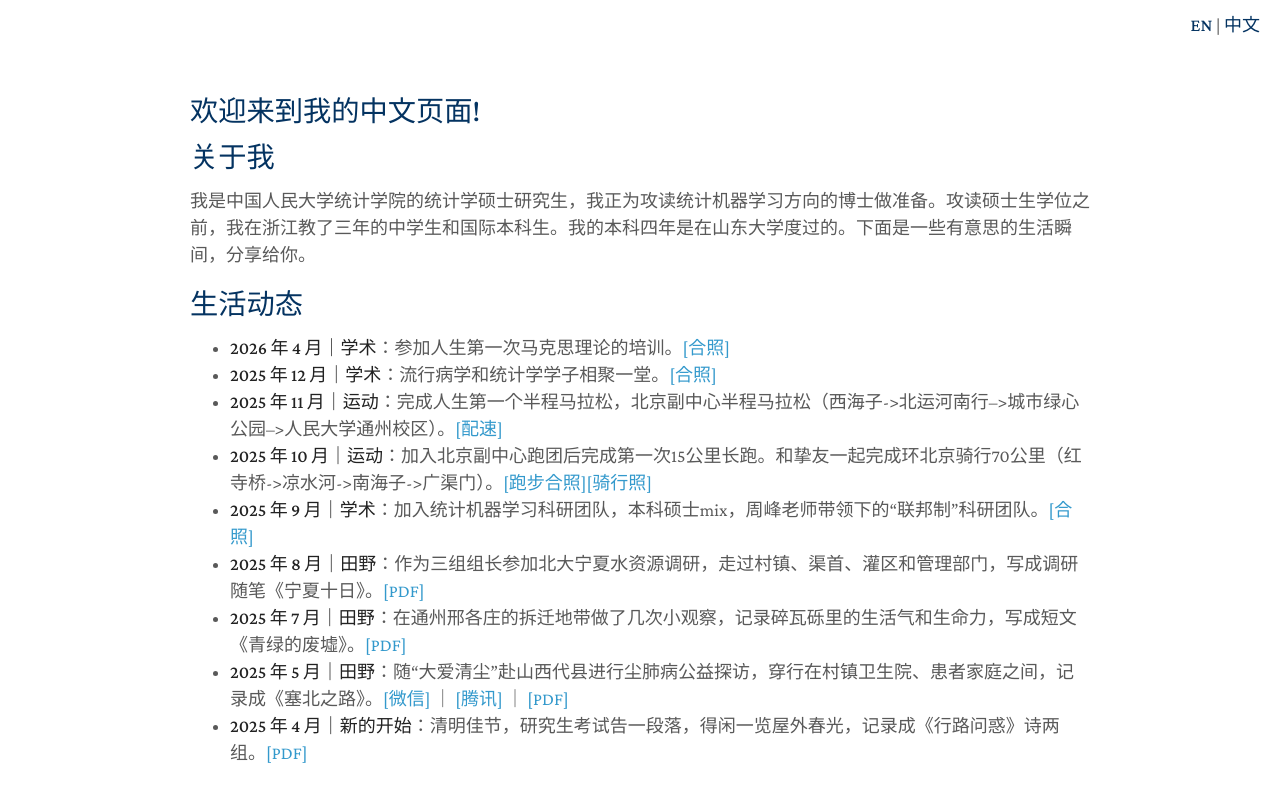
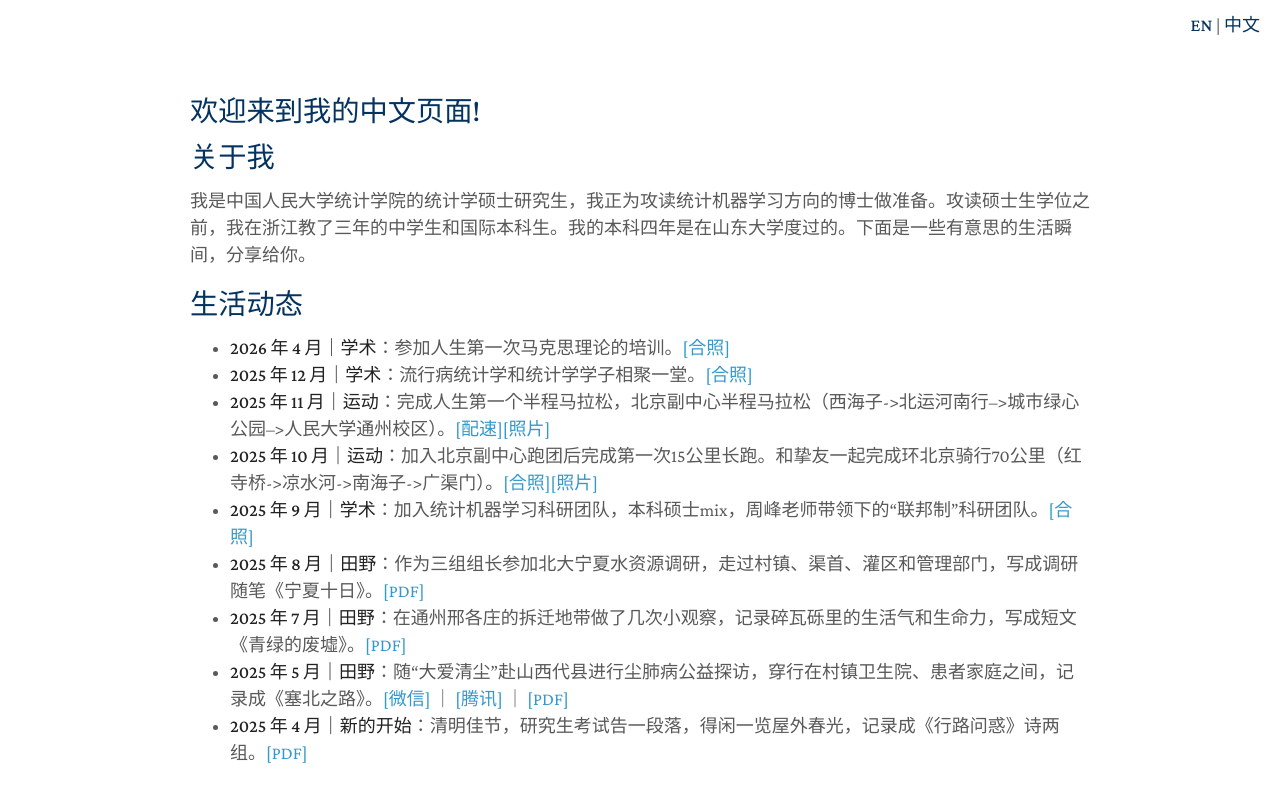
Before and after one commit to zhangming4153/zhangming4153.github.io, a Jekyll site: the page built from cn/index.md, in a window 1280 px wide and 900 px high, scrolled down 599 px. Shown: the top 802 px of the window. Built offline with Jekyll 4.4.1, drawn with Linux system fonts in a browser that asks for light colours; a style sheet for code colours, icons or effects is not loaded.

Commit message:
Update index.md

```diff
--- a/cn/index.md
+++ b/cn/index.md
@@ -11,9 +11,9 @@ title: 章明
 ## 生活动态
 
 - **2026 年 4 月｜学术**：参加人生第一次马克思理论的培训。[[合照]](/assets/cpcmeeting.jpg)
-- **2025 年 12 月｜学术**：流行病学和统计学学子相聚一堂。[[合照]](/assets/people_1217.jpg)
-- **2025 年 11 月｜运动**：完成人生第一个半程马拉松，北京副中心半程马拉松（西海子->北运河南行-->城市绿心公园-->人民大学通州校区）。[[配速]](/assets/tongz_semimara.jpg)
-- **2025 年 10 月｜运动**：加入北京副中心跑团后完成第一次15公里长跑。和挚友一起完成环北京骑行70公里（红寺桥->凉水河->南海子->广渠门）。[[跑步合照]](/assets/guoqingrunning.pdf)[[骑行照]](/assets/guoqingcycling.jpg)
+- **2025 年 12 月｜学术**：流行病统计学和统计学学子相聚一堂。[[合照]](/assets/people_1217.jpg)
+- **2025 年 11 月｜运动**：完成人生第一个半程马拉松，北京副中心半程马拉松（西海子->北运河南行-->城市绿心公园-->人民大学通州校区）。[[配速]](/assets/tongz_semimara.jpg)[[照片]](/assets/tongzhou_mara_1107.jpg)
+- **2025 年 10 月｜运动**：加入北京副中心跑团后完成第一次15公里长跑。和挚友一起完成环北京骑行70公里（红寺桥->凉水河->南海子->广渠门）。[[合照]](/assets/guoqingrunning.pdf)[[照片]](/assets/guoqingcycling.jpg)
 - **2025 年 9 月｜学术**：加入统计机器学习科研团队，本科硕士mix，周峰老师带领下的“联邦制”科研团队。[[合照]](/assets/people_0912.jpg)
 - **2025 年 8 月｜田野**：作为三组组长参加北大宁夏水资源调研，走过村镇、渠首、灌区和管理部门，写成调研随笔《宁夏十日》。[[PDF]](/assets/Ningxia.pdf)
 - **2025 年 7 月｜田野**：在通州邢各庄的拆迁地带做了几次小观察，记录碎瓦砾里的生活气和生命力，写成短文《青绿的废墟》。[[PDF]](/assets/Greenruins.pdf)
```
